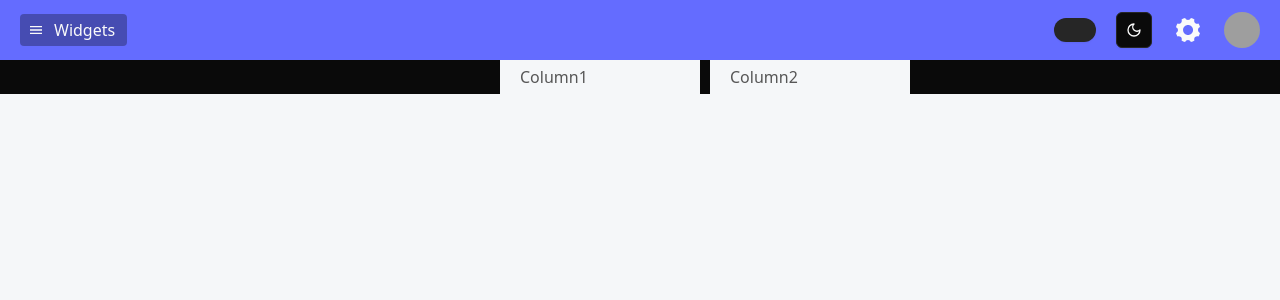
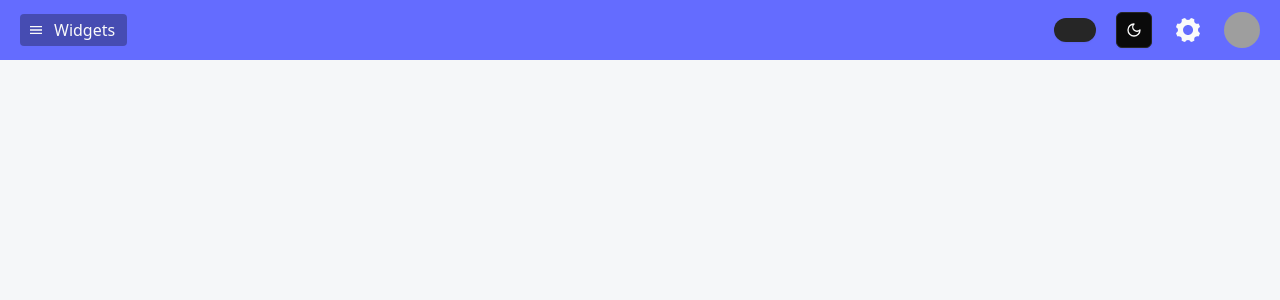
Before and after one commit to NFilin10/dashify_frontend, a React (Vite) app: page / in a window 1280 px wide. Shown: the top 300 px of the page. Built offline with nearby package versions, Linux system fonts and the light colour scheme; grey boxes are pictures that could not be loaded.

Commit message:
raw version of dnd

```diff
--- a/src/App.jsx
+++ b/src/App.jsx
@@ -32,7 +32,7 @@ function App() {
             <DnDProvider>
                 <Navbar toggleSidebar={toggleSidebar} />
                 {isSidebarOpen && <WidgetMenu sidebarRef={sidebarRef} closeSidebar={() => setIsSidebarOpen(false)} />}
-                <DnDLayout />
+                {/*<DnDLayout />*/}
                 <FreeformDnDLayout/>
             </DnDProvider>
         </ThemeProvider>
--- a/src/components/DragAndDrop/Column.jsx
+++ b/src/components/DragAndDrop/Column.jsx
@@ -1,6 +1,6 @@
 import { SortableContext, rectSortingStrategy } from "@dnd-kit/sortable";
 import { useDroppable } from "@dnd-kit/core";
-import Card from "./Card";
+import SortableItem from "@/components/DragAndDrop/SortableItem.jsx";
 
 const Column = ({ id, title, cards, onDropWidget }) => {
     const { setNodeRef } = useDroppable({ id });
@@ -15,17 +15,17 @@ const Column = ({ id, title, cards, onDropWidget }) => {
             ref={setNodeRef}
             onDrop={handleDrop}
             onDragOver={(e) => e.preventDefault()}
-            style={{ width: "200px", background: "#f5f7f9", marginRight: "10px" }}
+            style={{ width: "500px", background: "#f5f7f9", marginRight: "10px" }}
         >
             <p style={{ padding: "5px 20px", textAlign: "left", fontWeight: "500", color: "#575757" }}>
                 {title}
             </p>
-            {cards.map((card) => (
-                <div key={card.id}>
-                    {/* Dynamically render the widget component based on its type */}
-                    {card.Component && <card.Component data={card} />}
-                </div>
-            ))}
+            <SortableContext items={cards.map((card) => card.id)} strategy={rectSortingStrategy}>
+                {cards.map((card) => (
+                    <SortableItem key={card.id} id={card.id} Component={card.Component} data={card} />
+                ))}
+            </SortableContext>
+
         </div>
     );
 };
--- a/src/components/DragAndDrop/DnDLayout.jsx
+++ b/src/components/DragAndDrop/DnDLayout.jsx
@@ -4,6 +4,8 @@ import Column from "./Column";
 import { useState } from "react";
 import { useDnD } from "@/contexts/DnDContext.jsx";
 import Calculator from "@/components/ui/Calculator/Calculator.jsx";
+import { Calendar } from "@/components/ui/calendar";
+
 
 const DnDLayout = () => {
     const data = [
@@ -53,22 +55,33 @@ const DnDLayout = () => {
         if (!over) return;
 
         const activeColumn = findColumn(active.id);
-        if (!activeColumn) return;
+        const overColumn = findColumn(over.id);
+
+        if (!activeColumn || !overColumn) return;
 
         setColumns((prevColumns) => {
-            return prevColumns.map((col) => {
-                if (col.id === activeColumn.id) {
-                    const oldIndex = col.cards.findIndex((c) => c.id === active.id);
-                    const newIndex = col.cards.findIndex((c) => c.id === over.id);
-                    return { ...col, cards: arrayMove(col.cards, oldIndex, newIndex) };
-                }
-                return col;
-            });
+            let activeWidget = activeColumn.cards.find((c) => c.id === active.id);
+            if (!activeWidget) return prevColumns;
+
+            let newColumns = prevColumns.map((col) => ({
+                ...col,
+                cards: col.id === activeColumn.id
+                    ? col.cards.filter((c) => c.id !== active.id) // Remove from old column
+                    : col.cards,
+            }));
+
+            return newColumns.map((col) =>
+                col.id === overColumn.id
+                    ? { ...col, cards: [...col.cards, activeWidget] } // Add to new column
+                    : col
+            );
         });
     };
 
+
     const widgetComponents = {
         calculator: Calculator,
+        calendar: Calendar,
         // Add other widget components here
     };
 
--- /dev/null
+++ b/src/components/DragAndDrop/SortableItem.jsx
@@ -0,0 +1,27 @@
+import { useSortable } from "@dnd-kit/sortable";
+import { CSS } from "@dnd-kit/utilities";
+
+const SortableItem = ({ id, Component, data }) => {
+    const { attributes, listeners, setNodeRef, transform, transition } = useSortable({ id });
+
+    return (
+        <div
+            ref={setNodeRef}
+            style={{
+                transform: CSS.Transform.toString(transform),
+                transition,
+                padding: "10px",
+                border: "1px solid #ddd",
+                background: "white",
+                marginBottom: "5px",
+                borderRadius: "5px",
+            }}
+            {...attributes}
+            {...listeners}
+        >
+            {Component && <Component data={data} />}
+        </div>
+    );
+};
+
+export default SortableItem;
```
